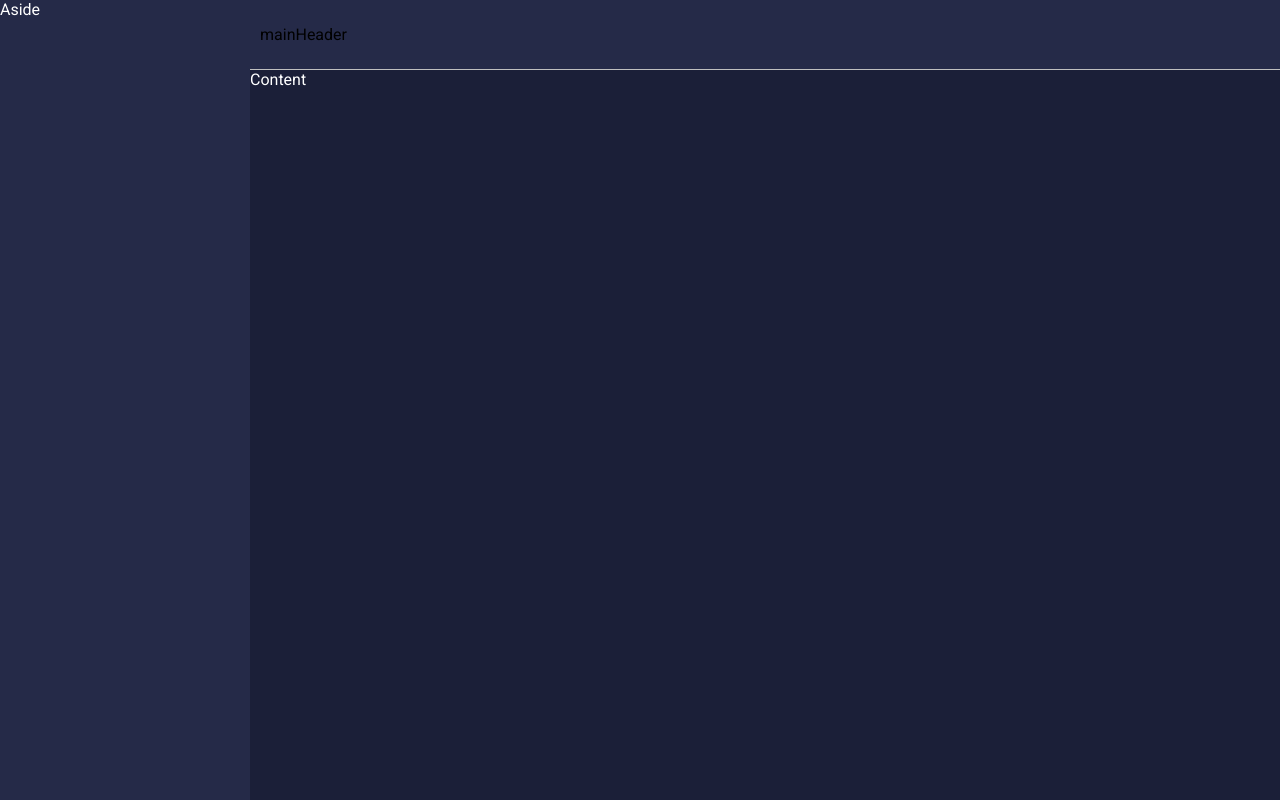
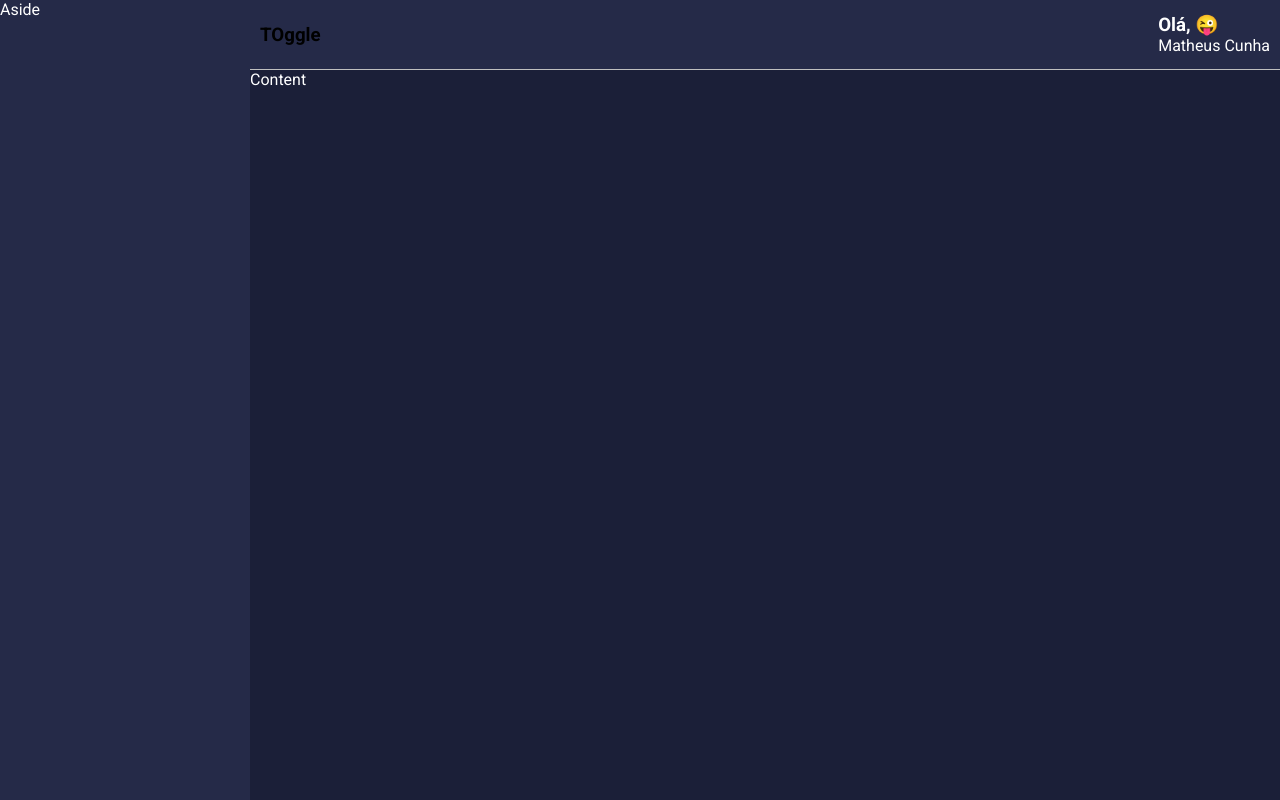
Before and after one commit to devMatheus-Cunha/finance-control, a React (Create React App) app: page / in a window 1280 px wide. Built offline with nearby package versions, Linux system fonts and the light colour scheme.

Commit message:
feat: structure for template MainHeader

```diff
--- a/src/templates/MainHeader/index.tsx
+++ b/src/templates/MainHeader/index.tsx
@@ -1,14 +1,32 @@
-import React from "react";
+import React, { useMemo } from "react";
+
+// utils
+import emojis from "../../utils/emojis";
 
 // styles
-import { Container } from "./styles";
+import {
+	Container, Profile, UserName, Welcome,
+} from "./styles";
 
 const MainHeader: React.FC = () => {
+	const emoji = useMemo(() => {
+		const indice = Math.floor(Math.random() * emojis.length);
+		return emojis[indice];
+	}, []);
+
 	return (
 		<Container>
-			mainHeader
+			<h3>TOggle</h3>
+			<Profile>
+				<Welcome>
+					Olá,
+					{" "}
+					{emoji}
+				</Welcome>
+				<UserName> Matheus Cunha</UserName>
+			</Profile>
 		</Container>
 	);
-}
+};
 
 export default MainHeader;
```
